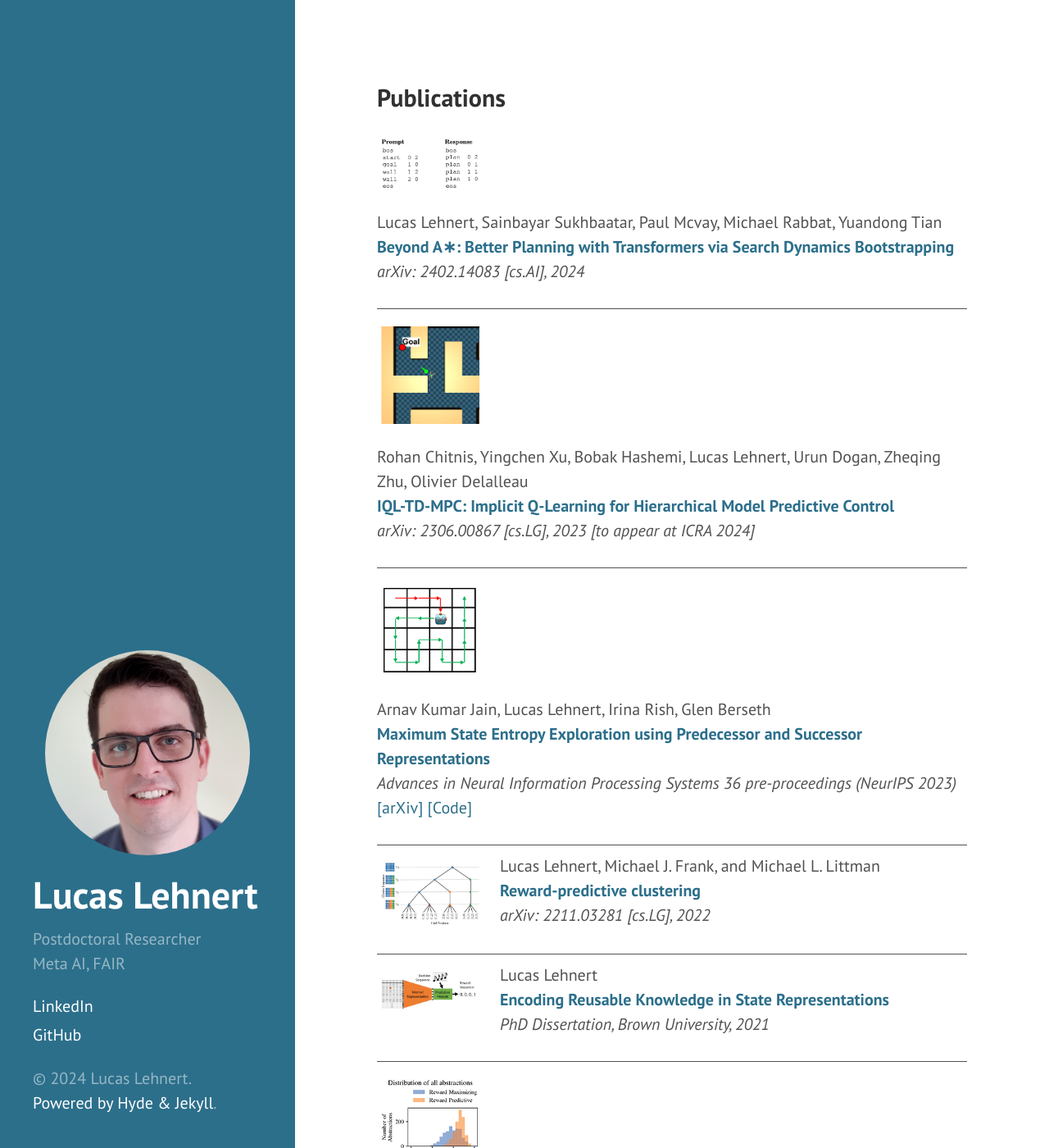
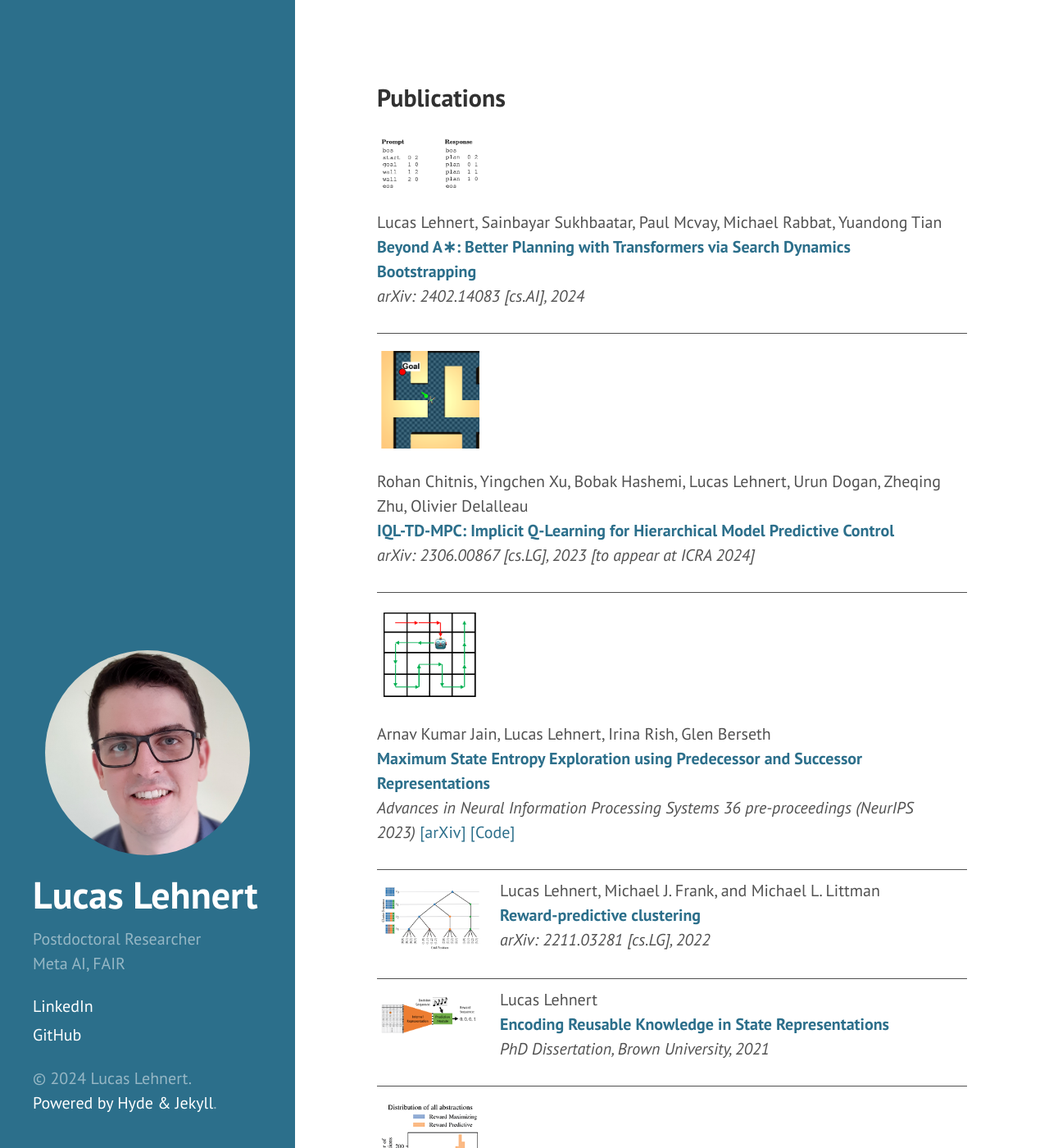
Before and after one commit to lucaslehnert/lucaslehnert.github.io, a Jekyll site: the page built from index.html, in a window 1280 px wide and 1400 px high. Shown: the whole window at 82% size. Built offline with Jekyll 4.4.1, drawn with Linux system fonts in a browser that asks for light colours; Markdown is read by kramdown in place of the engine named in the settings; the list of posts is cut into pages by our own code.

Commit message:
updating style

```diff
--- a/public/css/publications.css
+++ b/public/css/publications.css
@@ -27,7 +27,7 @@
 
 .publication .publication-ref {
     float: left;
-    max-width: 720px;
+    max-width: 700px;
 }
 
 .section .h-line {
```
